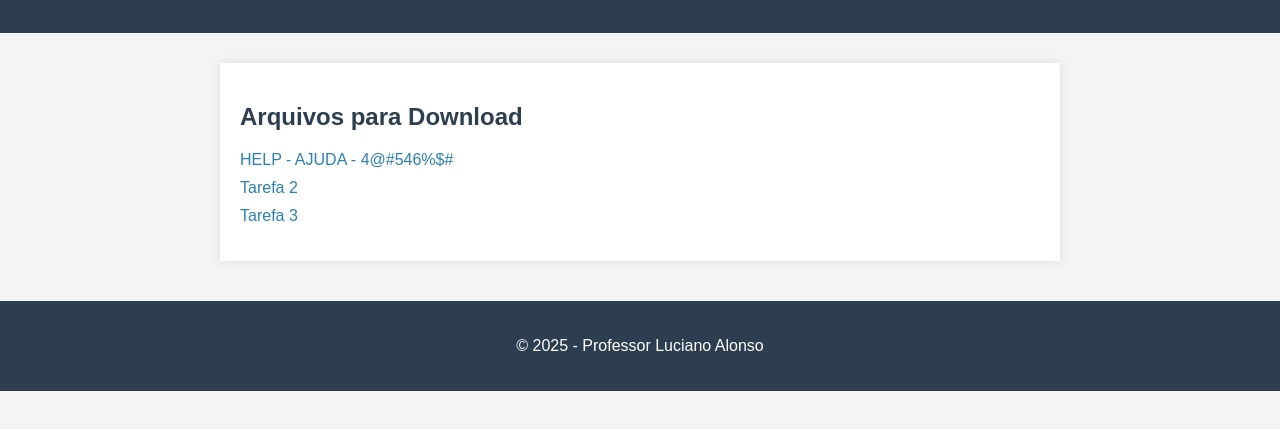
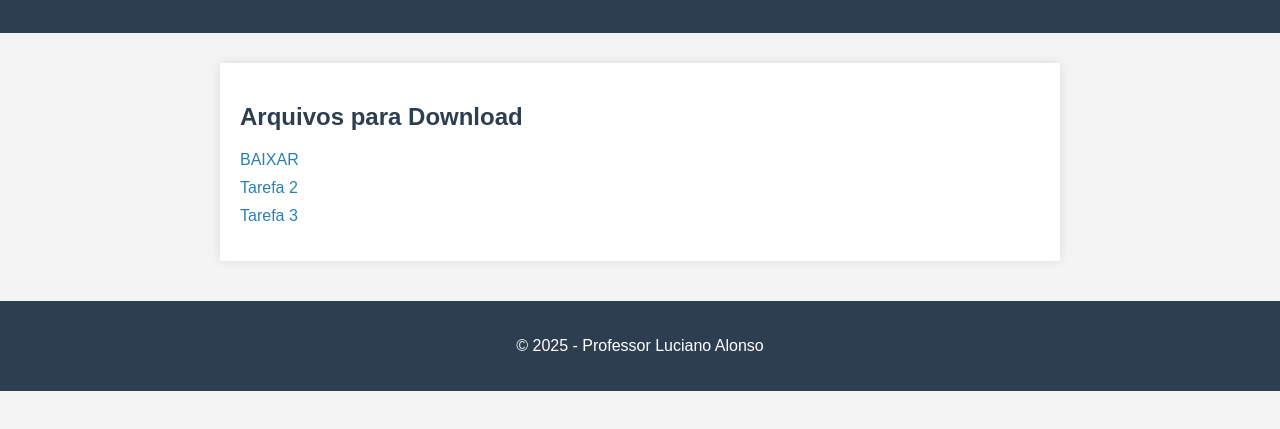
Before and after one commit to lucajunior/Arquivos, a plain HTML site: page index.html in a window 1280 px wide. Shown: the part 121-550 px from the top of the page. Drawn offline with Linux system fonts and the light colour scheme.

Commit message:
Update index.html

```diff
--- a/index.html
+++ b/index.html
@@ -60,7 +60,7 @@
   <main>
     <h2>Arquivos para Download</h2>
     <ul>
-      <li><a href="https://sfirjan-my.sharepoint.com/:u:/r/personal/lucajunior_firjan_com_br/Documents/SENAI/PPJA/TAREFAS/Tarefa%201%20-%20Validar.zip?csf=1&web=1&e=8B41ou" download>HELP - AJUDA - 4@#546%$#</a></li>
+      <li><a href="https://sfirjan-my.sharepoint.com/:u:/r/personal/lucajunior_firjan_com_br/Documents/SENAI/PPJA/TAREFAS/Tarefa%201%20-%20Validar.zip?csf=1&web=1&e=8B41ou" download>BAIXAR</a></li>
       <li><a href="#" download>Tarefa 2</a></li>
       <li><a href="#" download>Tarefa 3</a></li>
       <!-- Adicione mais arquivos aqui -->
```
